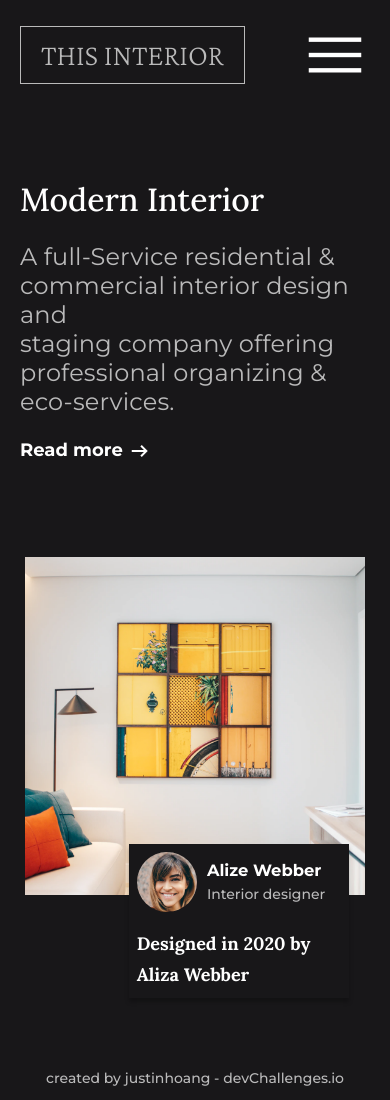
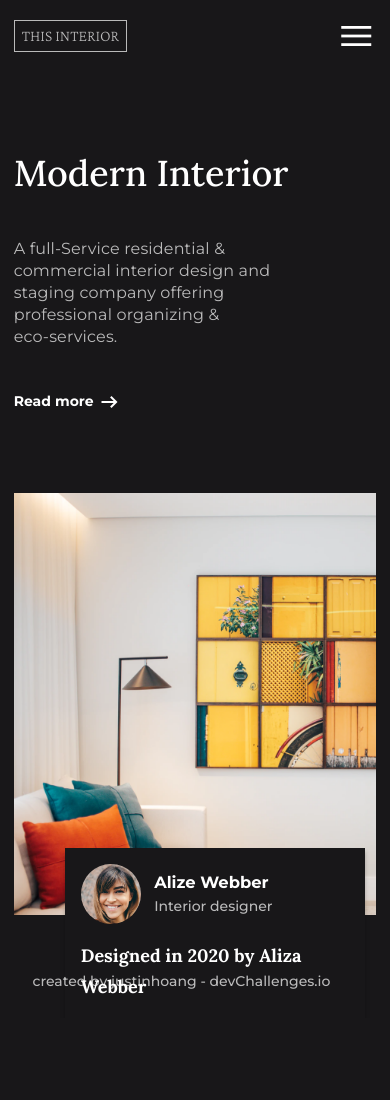
Before and after one commit to tin0312/responsiveWebApp, a plain HTML site: page interior-consultant-master/index.html in a window 390 px wide. After the commit the page ends 1018 px from the top, so only its background shows below. Drawn offline with nearby package versions, Linux system fonts and the light colour scheme.

Commit message:
Redesign Done

```diff
--- a/interior-consultant-master/index.css
+++ b/interior-consultant-master/index.css
@@ -4,11 +4,13 @@
   box-sizing: border-box;
 }
 
-html {
+html, body {
   background-color: #181719;
   color: #fff;
+  height: 1000px;
+  position: relative;
 }
-.header-container .material-symbols-outlined{
+.header-container .material-symbols-outlined {
   display: none;
 }
 .logo {
@@ -16,9 +18,9 @@ html {
   text-transform: uppercase;
   align-self: center;
   padding: 6px;
-  font-family: 'Crimson Pro', serif;
+  font-family: "Crimson Pro", serif;
   font-weight: 200;
-  font-size: 14px;
+  font-size: 15px;
   line-height: 16px;
   opacity: 0.7;
 }
@@ -29,76 +31,102 @@ html {
 .menu-list li {
   list-style: none;
   padding: 40px;
+
 }
 .menu-list li a {
+  position: relative;
   text-decoration: none;
   color: #fff;
-  font-family: 'Montserrat', sans-serif;
+  font-family: "Montserrat", sans-serif;
   font-weight: 500;
 }
+
+.menu-list li a::after {
+  content: '';
+  position: absolute;
+  bottom: -2px;
+  left: 0;
+  width: 100%;
+  height: 2px;
+  background-color: #fff;
+  transform: scaleX(0);
+  transform-origin: left;
+  transition: transform 0.3s ease-in-out;
+}
+
+.menu-list li a:hover::after {
+  transform: scaleX(1);
+}
+
 .header-container {
   display: flex;
   justify-content: space-between;
-  padding: 25px 60px;
+  width: 93%;
+  margin:0 auto;
 }
 .introduction {
   display: flex;
   flex-direction: column;
   justify-content: center;
+  align-items: flex-start;
   gap: 6%;
   flex-basis: 50%;
-  padding-left: 60px;
+
 }
-.introduction--name{
-    font-family: 'Lora', serif;
+.introduction--name {
+  font-family: "Lora", serif;
   font-weight: 500;
+  font-size: 48px;
 }
-.introduction--details{
-  line-height: 29px;
+.introduction--details {
+  line-height: 35px;
   letter-spacing: 0.01rem;
   font-size: 24px;
   max-width: 410px;
-  font-family: 'Montserrat', sans-serif;
+  font-family: "Montserrat", sans-serif;
   font-weight: 400;
   opacity: 0.7;
 }
-.introduction--more{
-    font-family: 'Montserrat', sans-serif;
+.introduction--more {
+  font-family: "Montserrat", sans-serif;
   font-weight: 700;
   font-size: 18px;
   line-height: 22px;
 }
-span.material-symbols-outlined  {
+span.material-symbols-outlined {
   font-size: 24px;
   vertical-align: middle;
 }
 
 .introduction--visual {
-  height: 500px;
+  position: relative;
+  height: 100%;
+  width: 100%;
   background-image: url("photo1.png");
   background-size: cover;
-  background-position: bottom 0px right 0px;
   background-repeat: no-repeat;
-  flex-basis: 43%;
+  flex-basis: 50%;
 
 }
 .main-container {
-
+  height: 55vh;
   display: flex;
-
+  width: 93vw;
+  margin: 6% auto;
 
 
 }
+/*style this so that, whenever its displayed in different browsers sizes, its still positioned with the introduction--visual*/
 .designer {
   position: absolute;
   background-color: #181719;
   box-shadow: 0px 4px 4px rgba(0, 0, 0, 0.25);
-  position: absolute;
   width: 360px;
   height: 180px;
-  left: 66%;
-  top: 70.5%;
+  right: 5%;
+  top: 92%;
   padding: 2rem;
+
 }
 .designer--bio {
   display: flex;
@@ -106,14 +134,14 @@ span.material-symbols-outlined  {
   align-items: center;
   margin-bottom: 1rem;
 }
-.designer--info{
-    font-family: 'Montserrat', sans-serif;
+.designer--info {
+  font-family: "Montserrat", sans-serif;
   line-height: 1.5rem;
   font-weight: 500;
   font-size: 14px;
 }
-.designer--authorization{
-    font-family: 'Lora', serif;
+.designer--authorization {
+  font-family: "Lora", serif;
   font-weight: 700;
   line-height: 31px;
 }
@@ -123,74 +151,87 @@ span.material-symbols-outlined  {
   height: 60px;
   border-radius: 50%;
 }
-.designer--profession{
+.designer--profession {
   opacity: 0.7;
 }
 
 .footer {
-    position: fixed;
-    bottom: 0;
+  position: absolute;
+  bottom: 10px;
   text-align: center;
   margin: 0 auto;
   width: 100%;
-    font-family: 'Montserrat', sans-serif;
+  font-family: "Montserrat", sans-serif;
   font-weight: 500;
   font-size: 14px;
   line-height: 17px;
   padding: 1rem;
   opacity: 0.7;
+  width: 93%;
 
 }
 
-@media only screen and (max-width: 480px){
 
-.menu-list{
+
+@media only screen and (max-width: 480px) {
+  .menu-list {
     display: none;
   }
   .header-container .material-symbols-outlined {
     display: block;
-    font-size: 70px;
+    font-size: 40px;
   }
-.header-container{
-    padding: 20px;
+  .header-container {
+    margin: 4% auto;
   }
-.logo{
-    font-size: 30px;
-    padding: 20px;
+  .logo {
+    font-size: 16px;
+    padding: 7px;
+  }
+  .main-container {
+    flex-direction: column;
+    height: 100vh;
+    width: 93vw;
+    margin: 0 auto;
 
   }
-.main-container{
-    flex-direction: column;
-    height: 100vh;
+  .introduction--visual{
+    height: 100%;
+    width: 100%;
+    background-image: url("photo1.png");
+    background-size: cover;
+    background-repeat: no-repeat;
+    flex-basis: 50%;
   }
-.introduction{
-    padding: 20px;
+  .introduction {
+    gap: 10%;
   }
-.introduction--visual{
-    flex-basis: 40%;
-    background-size: cover;
-    background-position: center;
-    margin: 25px;
-
+  .introduction--name{
+    font-size: 36px;
   }
-.designer{
-    left: 33%;
-    top: 100%;
-    width: 220px;
-    height: auto;
-    padding: 0.5rem;
-
+  .introduction--details{
+    font-size: 16px;
+    line-height: 22px;
   }
-.designer--info{
-
+  .introduction--more {
     font-size: 14px;
   }
-.designer--authorization{
+
+  .designer {
+    width: 300px;
+    height: auto;
+    padding:1rem;
+    right: 3.2%;
+    top: 84%;
+  }
+  .designer--info {
+    font-size: 14px;
+  }
+  .designer--authorization {
     line-height: 31px;
     font-size: 18px;
   }
-.footer{
-    position: relative;
-    margin-top: 100px;
+
+
+
 }
-}
--- a/interior-consultant-master/index.html
+++ b/interior-consultant-master/index.html
@@ -32,7 +32,7 @@
           <li><a href="#">About</a></li>
           <li><a href="#">Contact</a></li>
         </ul>
-        <span class="material-symbols-outlined">
+        <span id = "hamburger"class="material-symbols-outlined">
           menu
           </span>
       </div>
@@ -44,9 +44,7 @@
             arrow_right_alt
             </span></p>
         </div>
-        <div class="introduction--visual"></div>
-
-      </div>
+        <div class="introduction--visual">
           <div class="designer">
             <div class="designer--bio">
               <img src="photo2.png" alt="designer-photo" class="designer--photo">
@@ -58,8 +56,11 @@
             </div>
             <h2 class="designer--authorization">Designed in 2020 by Aliza Webber</h2>
           </div>
+        </div>
+      </div>
       <div class="footer">
           <p class="copyright">created by justinhoang - devChallenges.io</p>
       </div>
+    <script src = "./index.js"></script>
   </body>
 </html>
```
Also changed, not shown: interior-consultant-master/index.js (added). Lines whose indentation alone changed are shown as unchanged.
